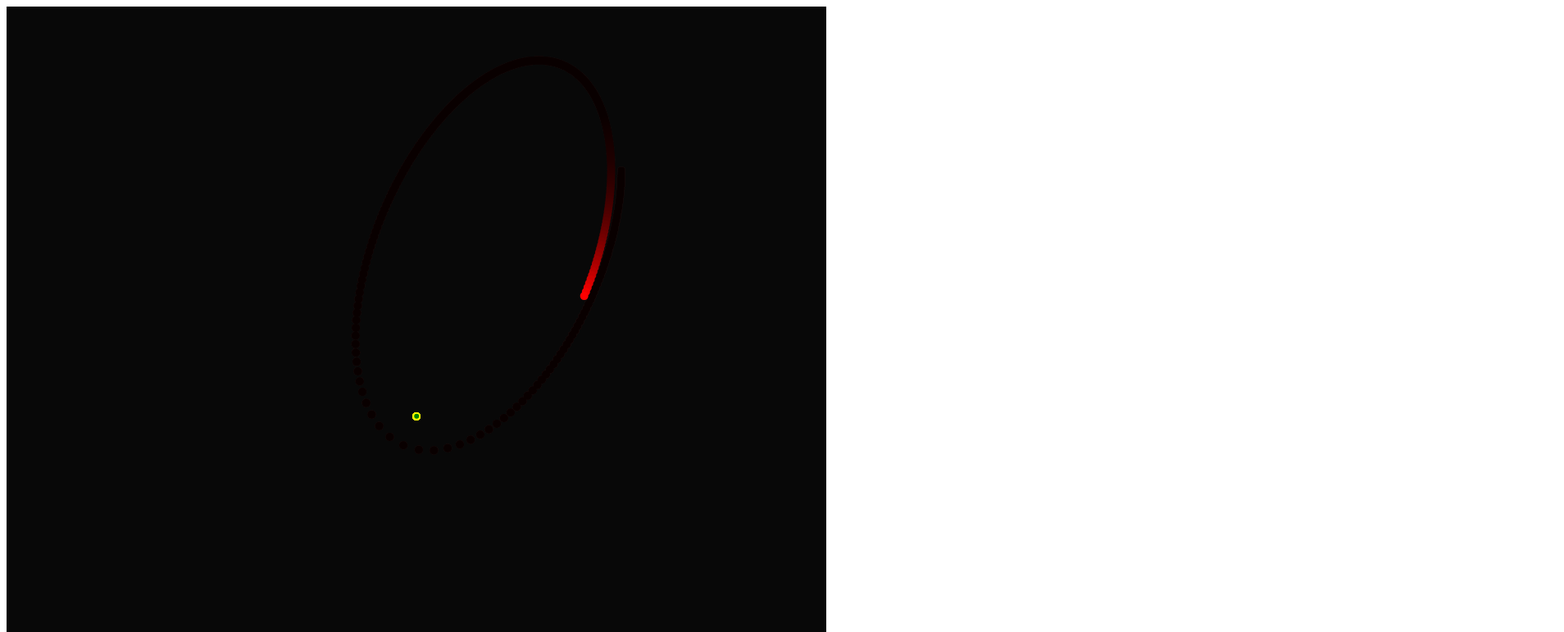
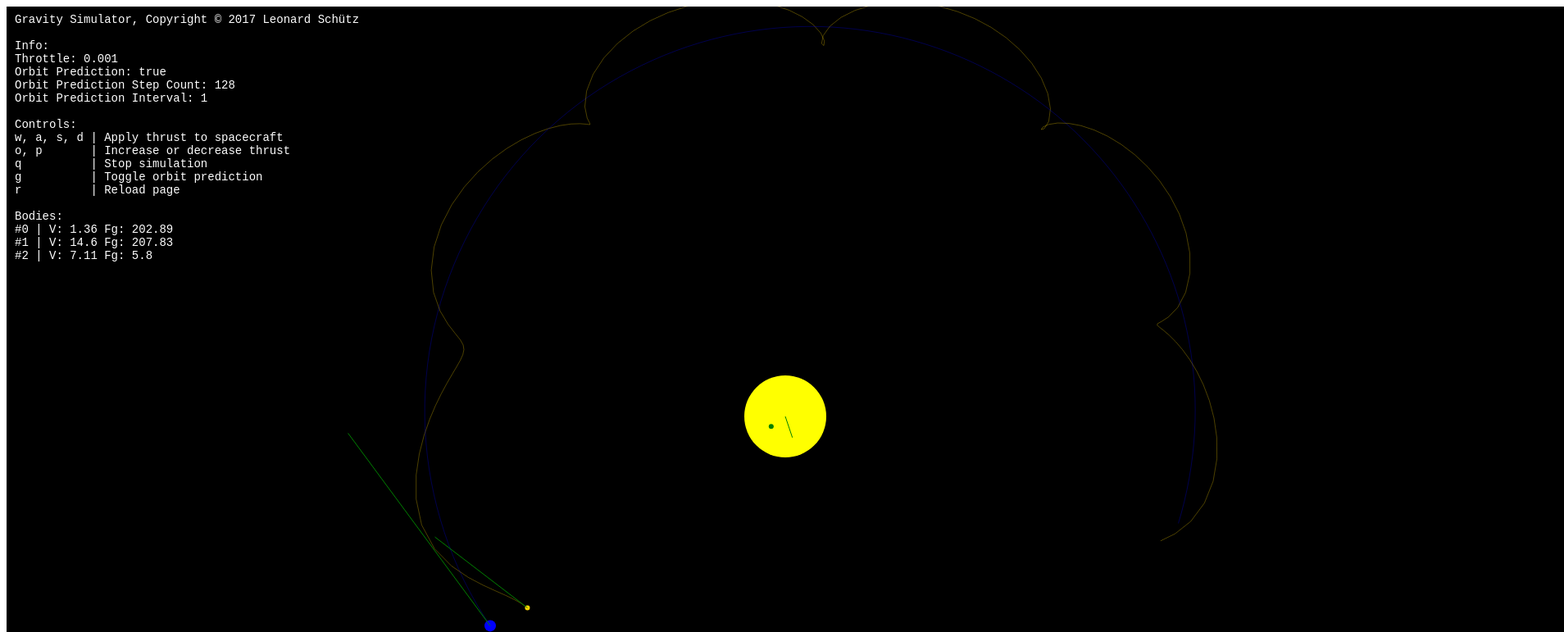
Before and after one commit to KCreate/gravity-simulator, a plain HTML site: page index.html in a window 1280 px wide. Shown: the top 771 px of the page at 82% size, 1908 px wide, since content can reach past the window. Drawn offline with Linux system fonts and the light colour scheme.

Commit message:
Lots of addons and goodies :D

```diff
--- a/index.html
+++ b/index.html
@@ -6,7 +6,7 @@
         <meta name="viewport" content="width=device-width, initial-scale=1">
         <style>
             #main_canvas {
-                width: 1000px;
+                width: 1900px;
                 height: 1000px;
                 background-color: white;
             }
--- a/script.js
+++ b/script.js
@@ -2,23 +2,34 @@ const PI = Math.PI
 const TAU = 2 * Math.PI
 const G = 10
 const fourThirds = 4 / 3
-const canvas_side = 1000
-const scaledownfactor = 100000
+const canvas_side_w = 1900
+const canvas_side_h = 1000
 const body_min_radius = 5
-const orbit_trace_decay = 0.05
+const orbit_trace_decay = 1
 const com_radius = 3
+let control_speed_delta = 0.001
+const velocity_vector_scale = 20
+
+let predict_orbit = true
+const orbit_alpha = 0.3
+const orbit_prediction_steps = 128
+const orbit_prediction_plot_step = 1
+const orbit_minimum_periapsis = 10
 
 /*
  * Represents a single object with mass and absolute velocity
  * */
 class Body {
-  constructor(mass, posx, posy, velx, vely, type) {
+  constructor(mass, posx, posy, velx, vely, color, predict_orbit, radius) {
     this.mass = mass
     this.posx = posx
     this.posy = posy
     this.velx = velx
     this.vely = vely
-    this.type = type
+    this.color = color
+    this.predict_orbit = predict_orbit
+    this.radius = radius
+    this.gravitational_stress = 0
   }
 }
 
@@ -27,16 +38,40 @@ class Body {
  * */
 class Simulation {
   constructor(canvas) {
-    this.bodies = [];
-    this.canvas = canvas;
-    this.context = canvas.getContext("2d");
-    this.camerax = 0;
-    this.cameray = 0;
+    this.bodies = []
+    this.canvas = canvas
+    this.context = canvas.getContext("2d")
+    this.camerax = 0
+    this.cameray = 0
+
+    this.saved_state = undefined
+  }
+
+  save_state() {
+    this.saved_state = {
+      bodies: this.bodies.map((body) => Object.assign({}, body)),
+      camerax: this.camerax,
+      cameray: this.cameray
+    }
+  }
+
+  rewind() {
+    if (!this.saved_state) return;
+
+    this.saved_state.bodies.map((save, index) => {
+      this.bodies[index].posx = save.posx
+      this.bodies[index].posy = save.posy
+      this.bodies[index].velx = save.velx
+      this.bodies[index].vely = save.vely
+    })
+
+    this.camerax = this.saved_state.camerax
+    this.cameray = this.saved_state.cameray
   }
 
   focus_body(body) {
-    this.camerax = body.posx - canvas_side / 2
-    this.cameray = body.posy - canvas_side / 2
+    this.camerax = body.posx - canvas_side_w / 2
+    this.cameray = body.posy - canvas_side_h / 2
   }
 
   add_body(body) {
@@ -45,17 +80,22 @@ class Simulation {
 
   step() {
 
-    // Apply graviational forces
+    // Apply gravitational forces
     this.bodies.map((source) => {
+      if (source.mass == 0) return
+
+      source.gravitational_stress = 0
+
       this.bodies.map((other) => {
-        if (source === other) return;
+        if (source === other) return
+        if (other.mass == 0) return
 
         // Calculate the distance between the two bodies
-        const delx = other.posx - source.posx;
-        const dely = other.posy - source.posy;
-        const distance = Math.sqrt(delx * delx + dely * dely)
+        const delx = other.posx - source.posx
+        const dely = other.posy - source.posy
+        const distance = Math.max(orbit_minimum_periapsis, Math.sqrt(delx * delx + dely * dely))
 
-        // Calculate the graviational attraction based on the distance
+        // Calculate the gravitational attraction based on the distance
         // between the two bodies
         //
         // Formula: Fg = G * ((m1 * m2) / d^2)
@@ -63,6 +103,7 @@ class Simulation {
         // NOTE: m2 is set to 1 to only calculate the force exerted
         // onto the source object by the other object
         const force = G * ((source.mass * other.mass) / (distance * distance))
+        source.gravitational_stress += force
 
         // Divide the force into it's x and y components
         const fx = (force / distance) * delx
@@ -84,34 +125,81 @@ class Simulation {
     })
   }
 
-  radius_for_mass(mass) {
-    const i1 = Math.cbrt(mass / (fourThirds * PI)) / scaledownfactor
-    return Math.max(i1, body_min_radius)
-  }
-
   render() {
 
     this.context.fillStyle = "black"
     this.context.globalAlpha = orbit_trace_decay
-    this.context.fillRect(0, 0, canvas_side, canvas_side)
+    this.context.fillRect(0, 0, canvas_side_w, canvas_side_h)
     this.context.globalAlpha = 1
+
+    // draw the predicted orbits
+    if (predict_orbit) {
+      this.save_state()
+
+      let last_body_coordinates = this.bodies.map((body) => ({
+        x: body.posx - this.camerax,
+        y: body.posy - this.cameray
+      }))
+
+      for (let i = 0; i < orbit_prediction_steps; i++) {
+
+        // only draw a line every couple points
+        if (i % orbit_prediction_plot_step == 0) {
+          this.bodies.map((body, index) => {
+            if (!body.predict_orbit) return
+
+            // Calculate coordinates of orbit plot points
+            const start_pos_x = last_body_coordinates[index].x
+            const start_pos_y = last_body_coordinates[index].y
+            const end_pos_x = body.posx - this.camerax
+            const end_pos_y = body.posy - this.cameray
+
+            this.context.beginPath()
+            this.context.globalAlpha = orbit_alpha
+            this.context.moveTo(start_pos_x, start_pos_y)
+            this.context.lineTo(end_pos_x, end_pos_y)
+            this.context.strokeStyle = body.color
+            this.context.stroke()
+            this.context.closePath()
+            this.context.globalAlpha = 1
+
+            last_body_coordinates[index].x = end_pos_x
+            last_body_coordinates[index].y = end_pos_y
+          })
+        }
+
+        this.step()
+        this.focus_body(this.bodies[0])
+      }
+      this.rewind()
+    }
 
     // Render the bodies
     this.bodies.map((body) => {
 
       // calculate radius of body based on its mass
-      const radius = this.radius_for_mass(body.mass)
+      const canvas_pos_x = body.posx - this.camerax
+      const canvas_pos_y = body.posy - this.cameray
+
       this.context.beginPath()
-      this.context.arc(body.posx - this.camerax, body.posy - this.cameray, radius, 0, TAU)
+      this.context.arc(canvas_pos_x, canvas_pos_y, body.radius, 0, TAU)
 
       // set body color
-      this.context.fillStyle = "red"
-      if (body.type == "star") this.context.fillStyle = "yellow"
-      if (body.type == "planet") this.context.fillStyle = "red"
+      this.context.fillStyle = body.color
 
       // draw the body
       this.context.closePath()
       this.context.fill()
+
+      // draw velocity vector
+      const velocity_vector_x = canvas_pos_x + (body.velx * velocity_vector_scale)
+      const velocity_vector_y = canvas_pos_y + (body.vely * velocity_vector_scale)
+      this.context.beginPath()
+      this.context.moveTo(canvas_pos_x, canvas_pos_y)
+      this.context.lineTo(velocity_vector_x, velocity_vector_y)
+      this.context.strokeStyle = "green"
+      this.context.stroke()
+      this.context.closePath()
     })
 
     // Calculate the center of mass
@@ -131,6 +219,41 @@ class Simulation {
     this.context.fillStyle = "green"
     this.context.closePath()
     this.context.fill()
+
+    const status_lines = [
+      "Gravity Simulator, Copyright © 2017 Leonard Schütz",
+      "",
+      "Info:",
+      "Throttle: " + control_speed_delta,
+      "Orbit Prediction: " + predict_orbit,
+      "Orbit Prediction Step Count: " + orbit_prediction_steps,
+      "Orbit Prediction Interval: " + orbit_prediction_plot_step,
+      "",
+      "Controls:",
+      "w, a, s, d | Apply thrust to spacecraft",
+      "o, p       | Increase or decrease thrust",
+      "q          | Stop simulation",
+      "g          | Toggle orbit prediction",
+      "r          | Reload page",
+      "",
+      "Bodies:"
+    ]
+
+    this.bodies.map((body, index) => {
+      const velocity = Math.round( Math.sqrt(body.velx * body.velx + body.vely * body.vely) * 100) / 100
+      const gravitational_stress = Math.round(body.gravitational_stress * 100) / 100
+
+      status_lines.push(
+        "#" + index + " | V: " + velocity + " Fg: " + gravitational_stress
+      )
+    })
+
+    // Draw status information
+    this.context.font = "14px monospace"
+    this.context.fillStyle = "white"
+    status_lines.map((line, index) => {
+      this.context.fillText(line, 10, index * 16 + 20)
+    })
   }
 
   clear_canvas() {
@@ -138,33 +261,77 @@ class Simulation {
   }
 }
 
+// Create and config canvas
 const main_canvas = document.getElementById("main_canvas")
-main_canvas.width = canvas_side
-main_canvas.height = canvas_side
+main_canvas.width = canvas_side_w
+main_canvas.height = canvas_side_h
 
-const massSun = 800
-const massPlanet = 1
+// This is the main simulation
+const main_simulation = new Simulation(main_canvas)
 
-const star = new Body(massSun, 500, 500, 0, 0, "star")
-const main_simulation = new Simulation(main_canvas)
+// Specific bodies
+const star =      new Body(10000,   0,    0,  0,  0,    "yellow",   false,  50)
+const planet =    new Body(500,     500,  0,  0,  14,   "blue",     true,   7)
+const spaceship = new Body(1,       550,  0,  0,  22,    "gold",     true,   3)
+
 main_simulation.add_body(star)
+main_simulation.add_body(planet)
+main_simulation.add_body(spaceship)
 
-main_simulation.add_body(
-  new Body(
-    massPlanet,
-    750,
-    200,
-    0,
-    3,
-    "planet"
-  )
-)
-
-main_simulation.render()
-
-const fps = 64
-setInterval(() => {
+const fps = 16
+const game_interval = setInterval(() => {
   main_simulation.step()
   main_simulation.focus_body(star)
   main_simulation.render()
 }, 1000 / fps)
+
+window.onkeydown = (event) => {
+  event.preventDefault()
+
+  switch (event.key) {
+    case "w": {
+      spaceship.vely -= control_speed_delta
+      break
+    }
+
+    case "a": {
+      spaceship.velx -= control_speed_delta
+      break
+    }
+
+    case "s": {
+      spaceship.vely += control_speed_delta
+      break
+    }
+
+    case "d": {
+      spaceship.velx += control_speed_delta
+      break
+    }
+
+    case "q": {
+      clearInterval(game_interval)
+      break
+    }
+
+    case "o": {
+      control_speed_delta *= 0.9
+      break
+    }
+
+    case "p": {
+      control_speed_delta *= 1.1
+      break
+    }
+
+    case "g": {
+      predict_orbit = !predict_orbit
+      break
+    }
+
+    case "r": {
+      window.location = window.location
+      break
+    }
+  }
+}
```
